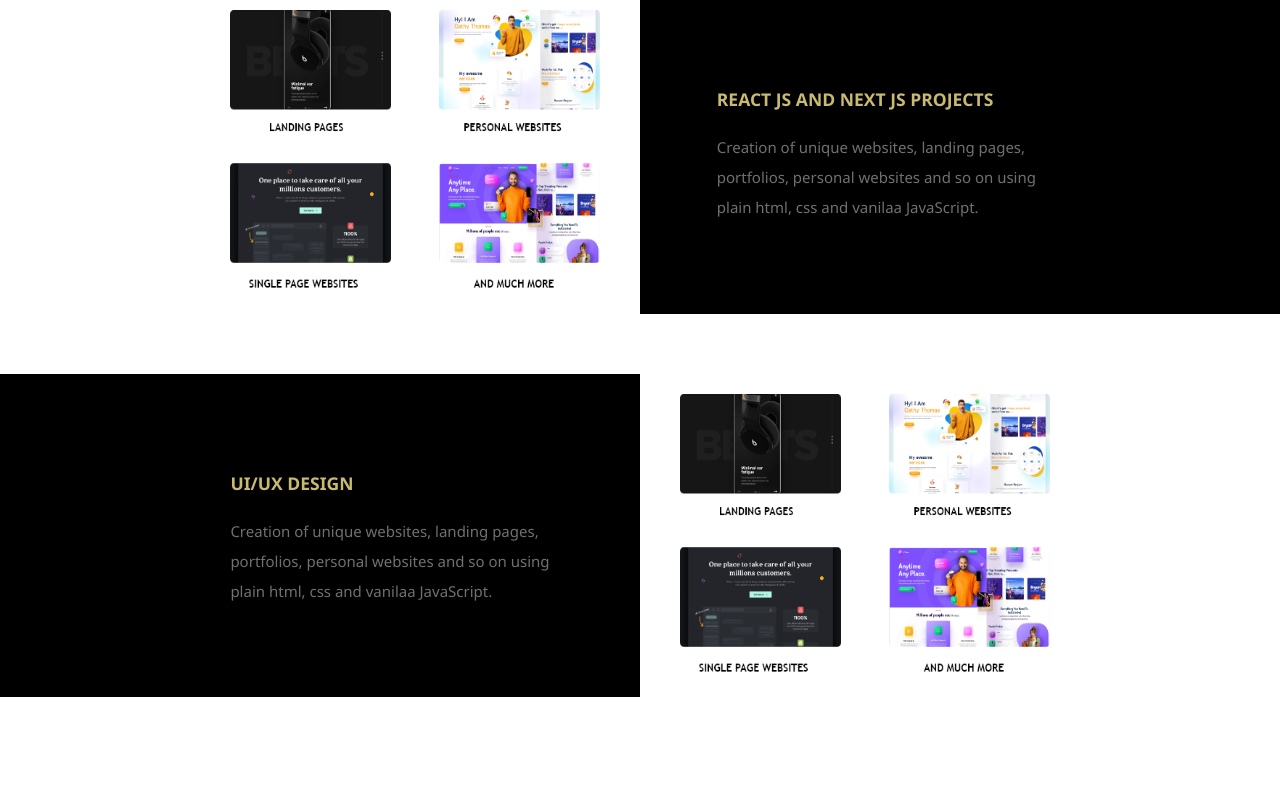
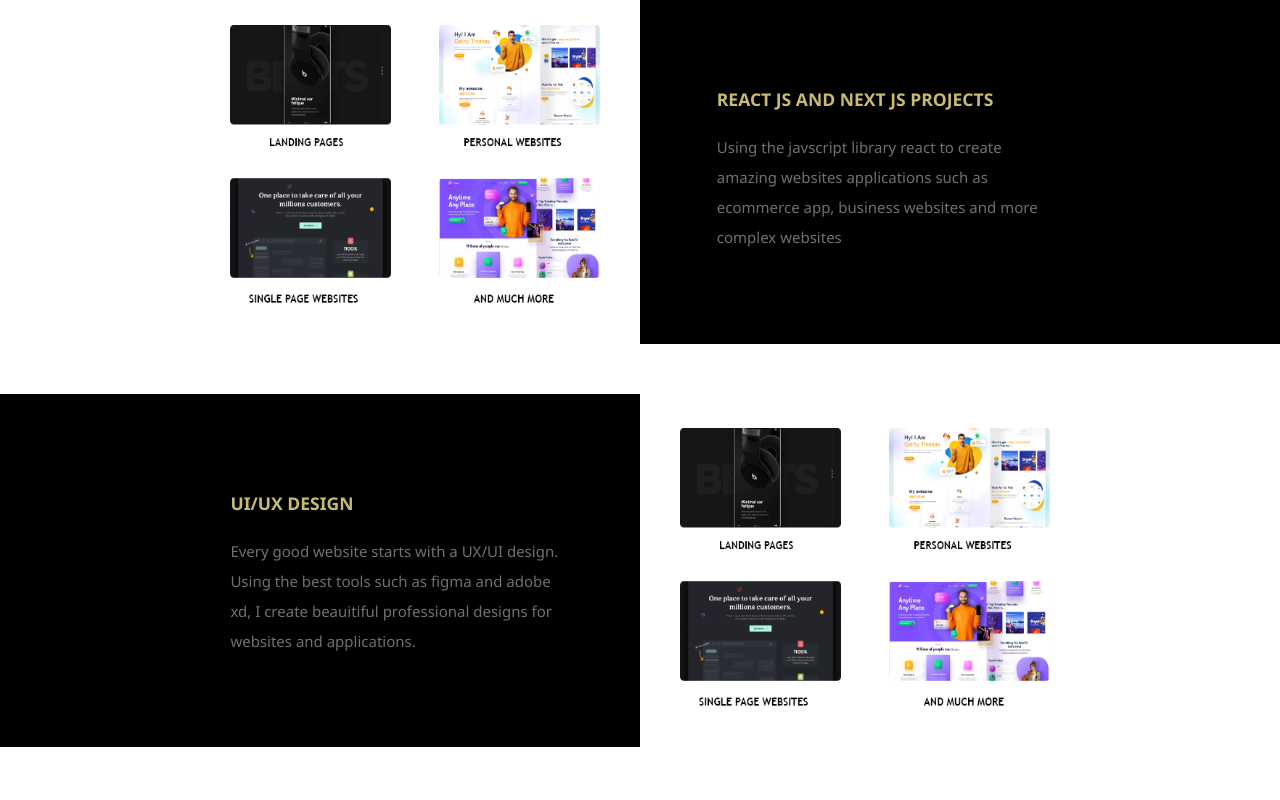
Before and after one commit to abel-otegbola/Portfolio, a Next.js app: page / in a window 1280 px wide. Shown: the part 1180-1980 px from the top of the page. Built offline with nearby package versions, Linux system fonts and the light colour scheme.

Commit message:
Add original texts to about and home

```diff
--- a/components/Home_components/Whatido.js
+++ b/components/Home_components/Whatido.js
@@ -29,18 +29,18 @@ const Whatido = () => {
                    </div>
                    <div className={Styles.texts}>
                         <h3>REACT JS AND NEXT JS PROJECTS</h3>
-                        <p>Creation of unique websites, landing pages, portfolios,
-                            personal websites and so on using plain html, css and
-                            vanilaa JavaScript.
+                        <p>Using the javscript library react to create amazing websites
+                            applications such as ecommerce app, business websites and
+                            more complex websites
                         </p>
                    </div>
                </div>
                <div className={Styles.service}>
                    <div className={Styles.texts}>
                         <h3>UI/UX DESIGN</h3>
-                        <p>Creation of unique websites, landing pages, portfolios,
-                            personal websites and so on using plain html, css and
-                            vanilaa JavaScript.
+                        <p>Every good website starts with a UX/UI design. Using the best
+                            tools such as figma and adobe xd, I create beauitiful professional
+                            designs for websites and applications.
                         </p>
                    </div>
                    <div className={Styles.img}>
@@ -59,17 +59,17 @@ const Whatido = () => {
                 <div className={Styles.slider}>
                     <div className={Styles.slide}>
                         <Image src={"/star-rating.png"} width={99} height={16} alt="star-rating" />
-                        <p>Lorem ipsum dolor sit amet consectetur adipiscing, elit phasellus cras mi ligula diam, fermentum turpis accumsan curae et. Blandit dictum egestas eget venenatis eu aenean cubilia, hendrerit molestie turpis massa fusce class. Nec lacus ut sapien quam praesent pellentesque proin facilisis placerat</p>
+                        <p>I have been very happy with the customer service and the attention to detail. I highly recommend Abel for your website and web design projects. I trust that Abel will do what is needed to be sure their clients are completely satisfied. We found Abel after years of searching for the right web developer.</p>
                         <h3>STANLEY CLEMENT</h3>
                         <p>Journalist</p>
-                        <Image src={"/carousel.png"} width={54} height={12} alt="star-rating" />
+                        <Image src={"/carousel.png"} width={54} height={12} alt="carousel" />
                     </div>
                 </div>
             </div>
 
             <div className={Styles.actions}>
-                <Link href="/portfolio"><a>View my projects</a></Link>
-                <Link href="/portfolio"><a>Hire me now</a></Link>
+                <Link href="/Portfolio"><a>View my projects</a></Link>
+                <Link href="/Contact"><a>Hire me now</a></Link>
             </div>
         </section>
         </>
--- a/pages/About.js
+++ b/pages/About.js
@@ -14,9 +14,9 @@ const About = () => {
                         <h2>ABOUT ME</h2>
                 </div>
                 <div className={Styles.about}>
-                    <p>Lorem ipsum dolor sit amet consectetur adipiscing, elit phasellus cras mi ligula diam, fermentum turpis accumsan curae et. Blandit dictum egestas eget venenatis eu aenean cubilia, hendrerit molestie turpis massa fusce class. Nec lacus ut sapien quam praesent pellentesque proin facilisis placerat, phasellus torquent nascetur ullamcorper habitant mus quisque taciti venenatis lacinia, curae arcu fringilla dis ante potenti sociosqu porta.
+                    <p>My name is Abel Otegbola and I am a full-time freelance web designer and developer who specializes in creating dynamic and beautiful web pages. I have been in the field for nearly 4 years, and have been loving every minute of it. I am an  entrepreneur, designer, developer, and overall thinker. Check out some of the links below to see what I&apos;ve been up to lately</p>
 
-Cum lacinia habitant etiam lectus vitae diam fusce sodales auctor, accumsan enim iaculis sem cras cubilia senectus pretium, primis molestie a tempus phasellus hendrerit tempor sapien. Hac gravida quam fusce duis convallis nisi neque, porta dapibus per vehicula enim conubia, ad dis suscipit risus penatibus tincidunt. Tellus scelerisque auctor nibh leo dapibus natoque dis iaculis, taciti pretium class ac odio nisi.</p>
+                    <p>In the past, I have built user-centered interfaces and brought them to production by developing the site in which based on the user-first design methodologies, I have been able to achieve the required aim of the websites. Good design and scalable codes that brings about good communication and brand integrity are the things that make me unique. Check out some of my projects <Link href="/Portfolio"><a>here</a></Link> </p>
                 </div>
             </section>
         </>
--- a/pages/index.js
+++ b/pages/index.js
@@ -7,7 +7,7 @@ export default function Home() {
   return (
     <>
     <Head>
-      <title>ABEL | Home</title>
+      <title>Abel | Home</title>
     </Head>
     <div className='component'>
         <Header />
--- a/styles/About.module.css
+++ b/styles/About.module.css
@@ -17,15 +17,9 @@
     font-family: 'Segoe UI', Tahoma, Geneva, Verdana, sans-serif;
 }
 section .about {
-    display: flex;
-    align-items: center;
-    justify-content: center;
     padding: 5% 18%;
     line-height: 40px;
     font-weight: 600;
-}
-section .about p {
-    text-align: justify;
 }
 
 @media  screen and (max-width: 800px) {
```
Also changed, not shown: 1 other file (tests, documents, lock files or other folders).
